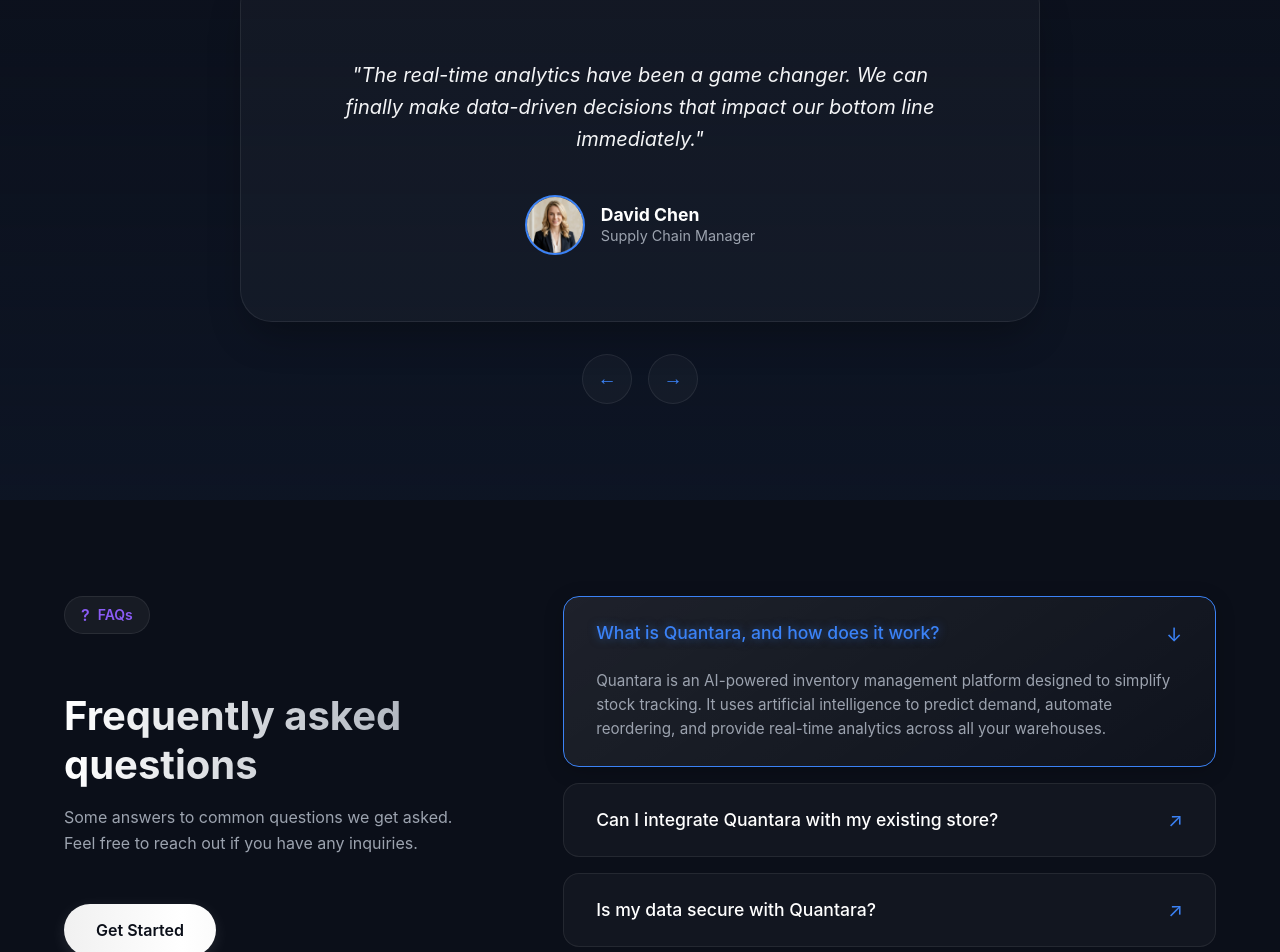
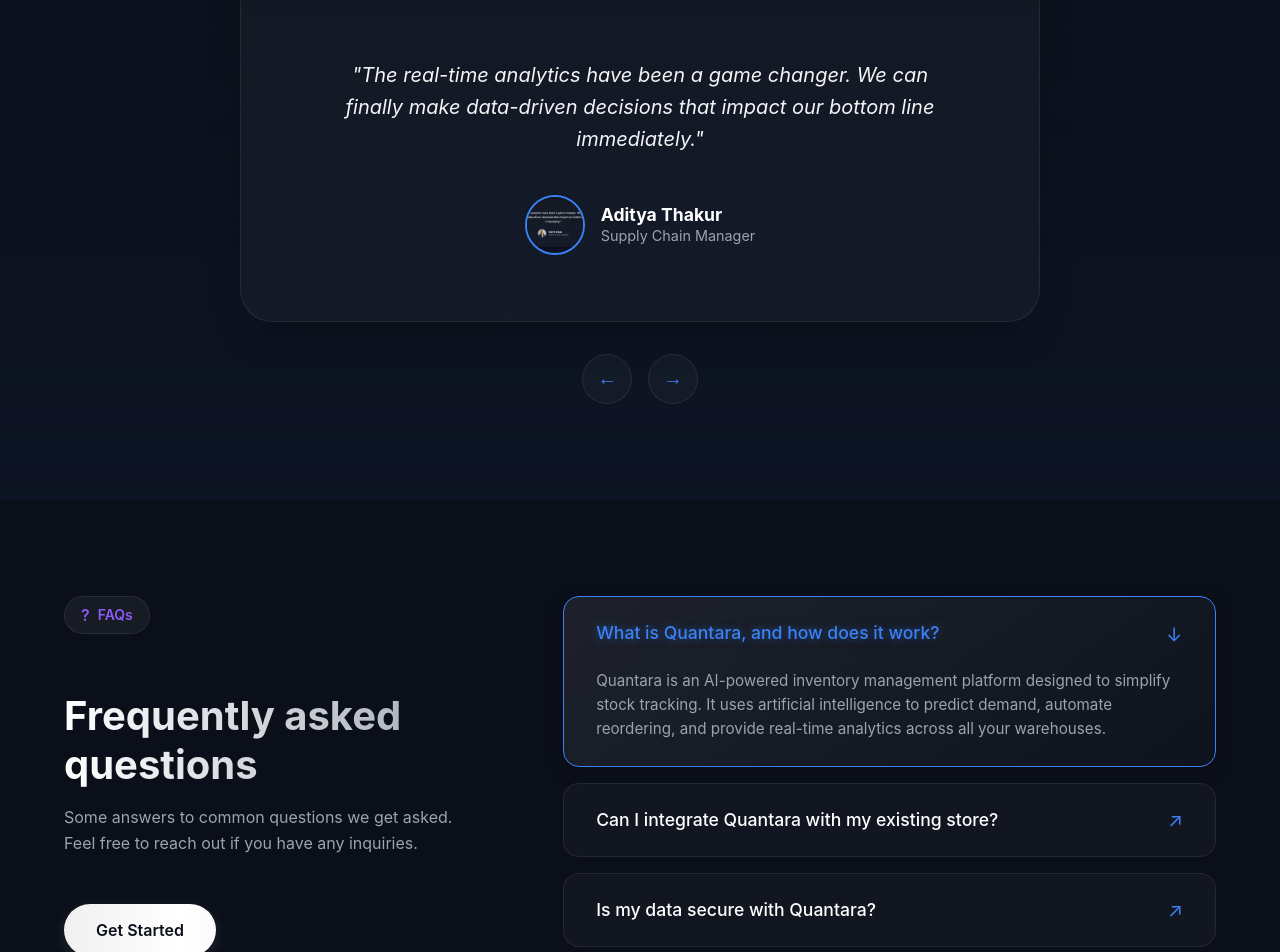
Before and after one commit to sumitsharma-code/inventory-app, a React (Create React App) app in the folder client/: page / in a window 1280 px wide. Shown: the part 4356-5308 px from the top of the page. Built offline with nearby package versions, Linux system fonts and the light colour scheme; no server answers.

Commit message:
Update landing page testimonial reviewer to Aditya Thakur

```diff
--- a/client/src/components/LandingPage.js
+++ b/client/src/components/LandingPage.js
@@ -41,9 +41,9 @@
     {
       id: 2,
       quote: "The real-time analytics have been a game changer. We can finally make data-driven decisions that impact our bottom line immediately.",
-      name: "David Chen",
+      name: "Aditya Thakur",
       role: "Supply Chain Manager",
-      avatar: "/avatar_1.png" // Using same placeholder for now
+      avatar: "/aditya_thakur.jpg"
     },
     {
       id: 3,
```
Also changed, not shown: client/public/aditya_thakur.jpg (added).
